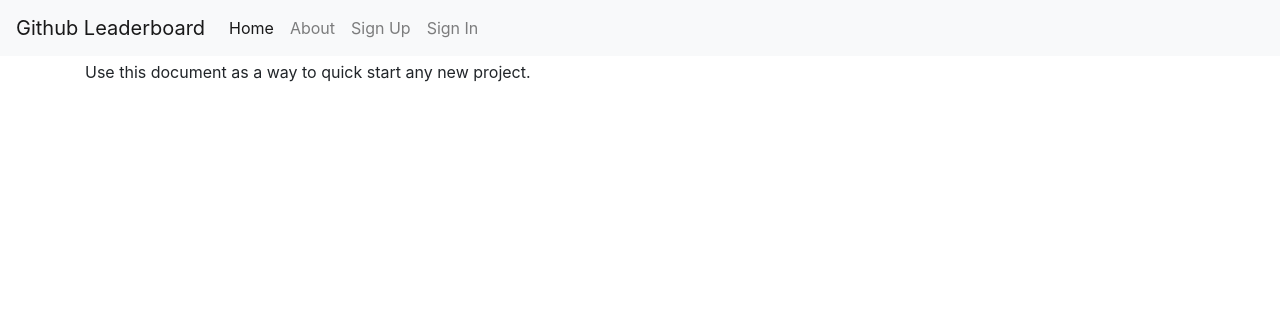
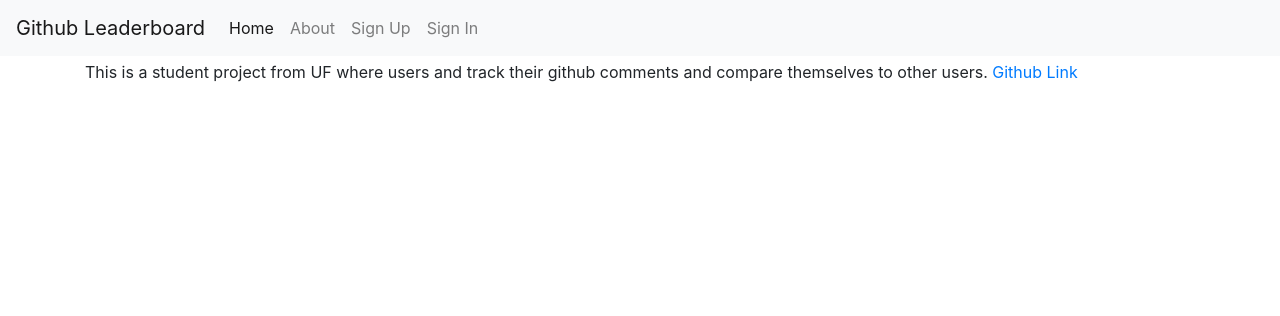
Before and after one commit to jacksonet00/github-leaderboard, a Django app: page /about/ in a window 1280 px wide. Shown: the top 316 px of the page. Run offline with Django 3.2, Linux system fonts and the light colour scheme; parts of the project's set-up code (start-up, migrations or seed data) failed here and were passed over; some libraries are stand-ins or nearby versions.

Commit message:
Replaced placeholder text with other placeholder text

```diff
--- a/github_leaderboard/templates/pages/about.html
+++ b/github_leaderboard/templates/pages/about.html
@@ -1 +1,7 @@
 {% extends "base.html" %}
+
+{% block content %}
+This is a student project from UF where users and track their github comments and compare themselves to other users.
+
+<a href="https://github.com/jacksonet00/github-leaderboard"> Github Link </a>
+{% endblock content %}
--- a/github_leaderboard/templates/pages/home.html
+++ b/github_leaderboard/templates/pages/home.html
@@ -1 +1,5 @@
 {% extends "base.html" %}
+
+{% block content %}
+Hello world.
+{% endblock content %}
```
